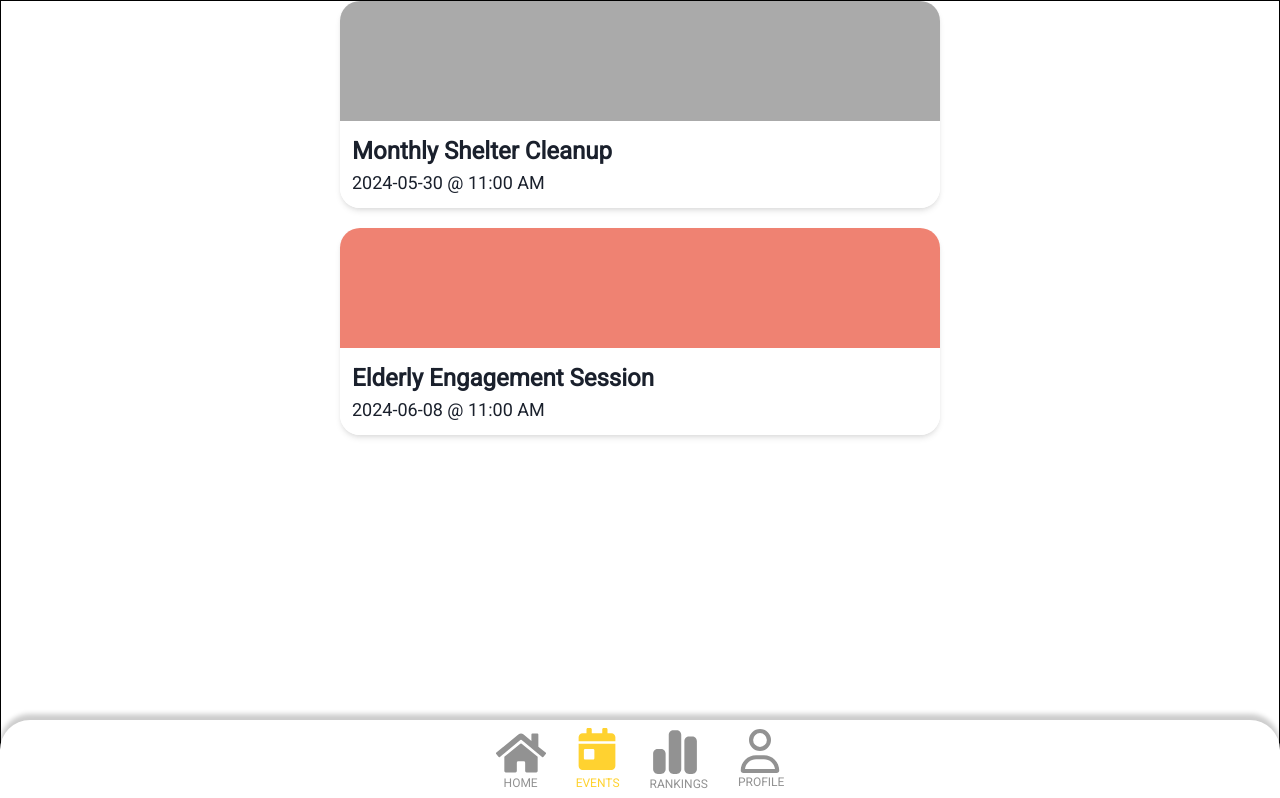
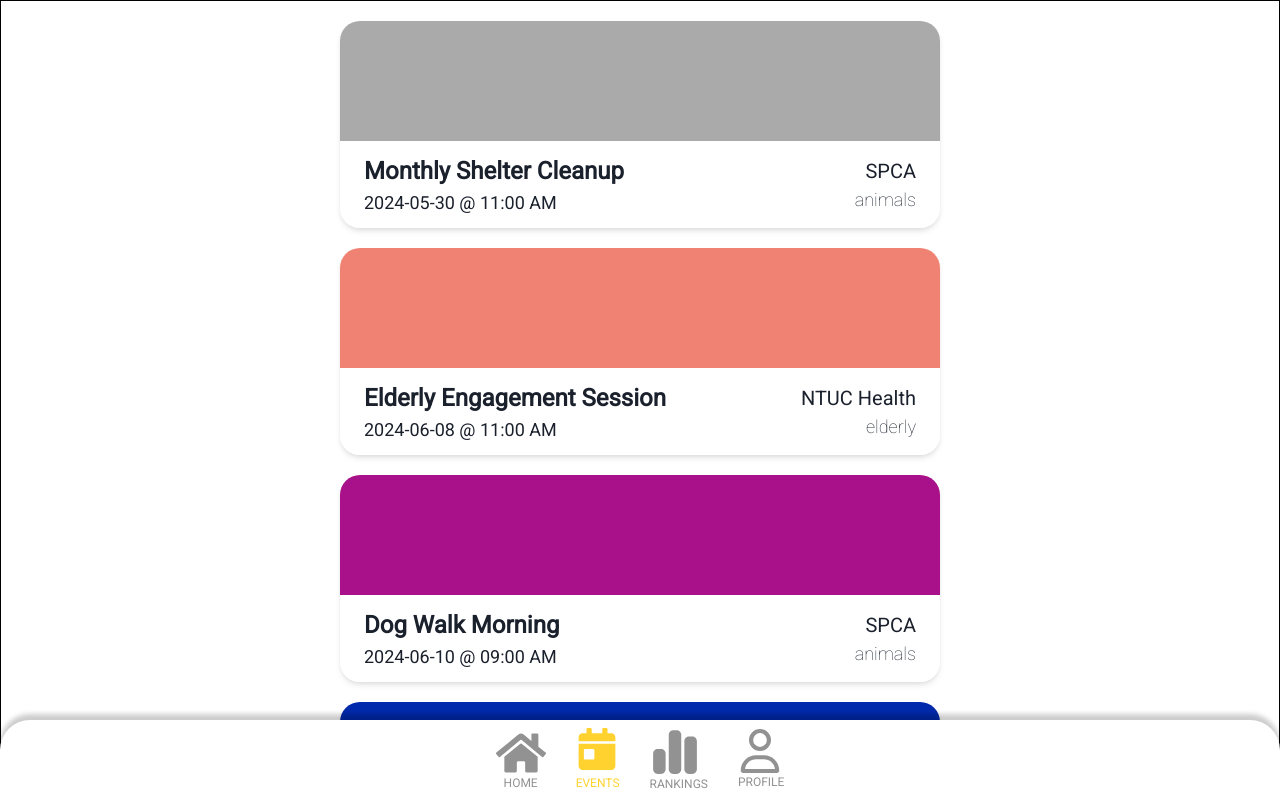
Before and after one commit to kahkoii/hacksingapore2024, a React (Vite) app: page /events in a window 1280 px wide. Shown: the top 798 px of the page. Built offline with nearby package versions, Linux system fonts and the light colour scheme.

Commit message:
style events box

```diff
--- a/src/index.tsx
+++ b/src/index.tsx
@@ -2,7 +2,8 @@ import React from 'react'
 import ReactDOM from 'react-dom/client'
 import App from './pages/Routes'
 import { ChakraProvider, extendTheme } from '@chakra-ui/react'
-import '@fontsource/roboto'
+import '@fontsource/roboto/100.css'
+import '@fontsource/roboto/400.css'
 
 const theme = extendTheme({
 	initialColorMode: `light`,
--- a/src/pages/Events/EventBox.tsx
+++ b/src/pages/Events/EventBox.tsx
@@ -30,16 +30,25 @@ const EventBox: React.FC<EventBoxProps> = ({ event }) => (
 		/>
 		<Flex
 			flexDir="row"
-			padding="12px"
+			padding="12px 24px"
 			bgColor="#fff"
 			borderRadius="0 0 20px 20px"
+			justifyContent="space-between"
 		>
-			<Flex flexDir="column">
+			<Flex flexDir="column" justifyContent="center">
 				<Text fontSize="2xl" fontWeight="semibold">
 					{event.title}
 				</Text>
+				<Text fontSize="lg" fontWeight="normal">
+					{event.date} @ {event.time}
+				</Text>
+			</Flex>
+			<Flex flexDir="column" justifyContent="center" alignItems="end">
+				<Text fontSize="xl" fontWeight="normal">
+					{event.organizer}
+				</Text>
 				<Text fontSize="lg" fontWeight="light">
-					{event.date} @ {event.time}
+					{event.category}
 				</Text>
 			</Flex>
 		</Flex>
--- a/src/pages/Events/Events.tsx
+++ b/src/pages/Events/Events.tsx
@@ -25,6 +25,28 @@ const Events: React.FC = () => {
 				'Chat with members of the elderly to make their day better',
 			image: '#ef8272',
 		},
+		{
+			id: 7,
+			title: 'Dog Walk Morning',
+			date: '2024-06-10',
+			time: '09:00 AM',
+			organizer: 'SPCA',
+			category: 'animals',
+			description:
+				'Walk all of our dogs on a Sunday morning in Bishan park',
+			image: '#a8118a',
+		},
+		{
+			id: 8,
+			title: 'Children Ward Visit',
+			date: '2024-06-10',
+			time: '03:00 PM',
+			organizer: 'KKH',
+			category: 'children',
+			description:
+				'Chat and play board games with kids in our children ward',
+			image: '#0029ab',
+		},
 	]
 
 	return (
@@ -33,7 +55,9 @@ const Events: React.FC = () => {
 			alignItems="center"
 			gap="20px"
 			border="1px solid black"
-			height="100vh"
+			minHeight="100vh"
+			padding="20px 0"
+			marginBottom="80px"
 		>
 			{events.map((event) => (
 				<EventBox key={event.id} event={event} />
```
